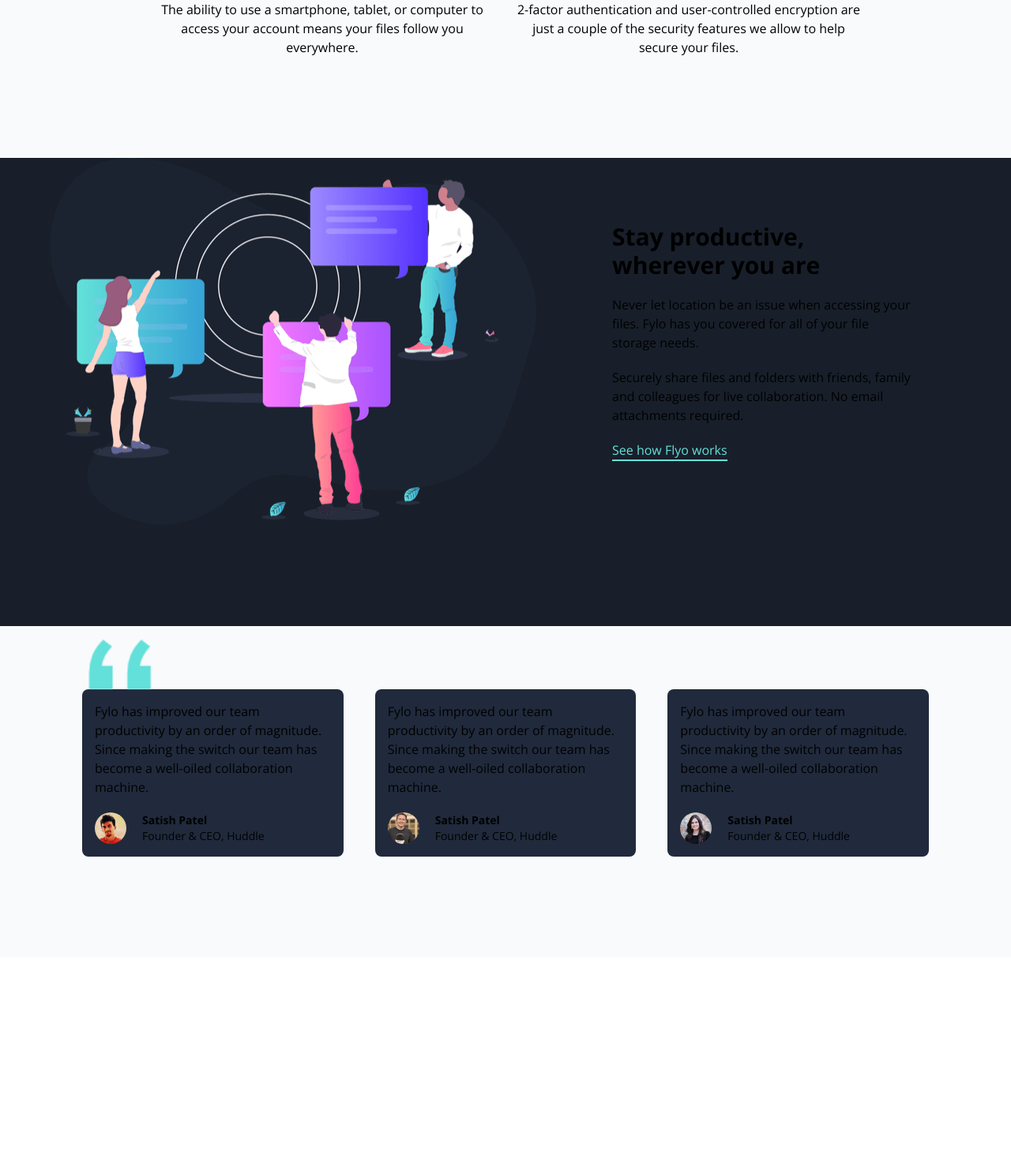
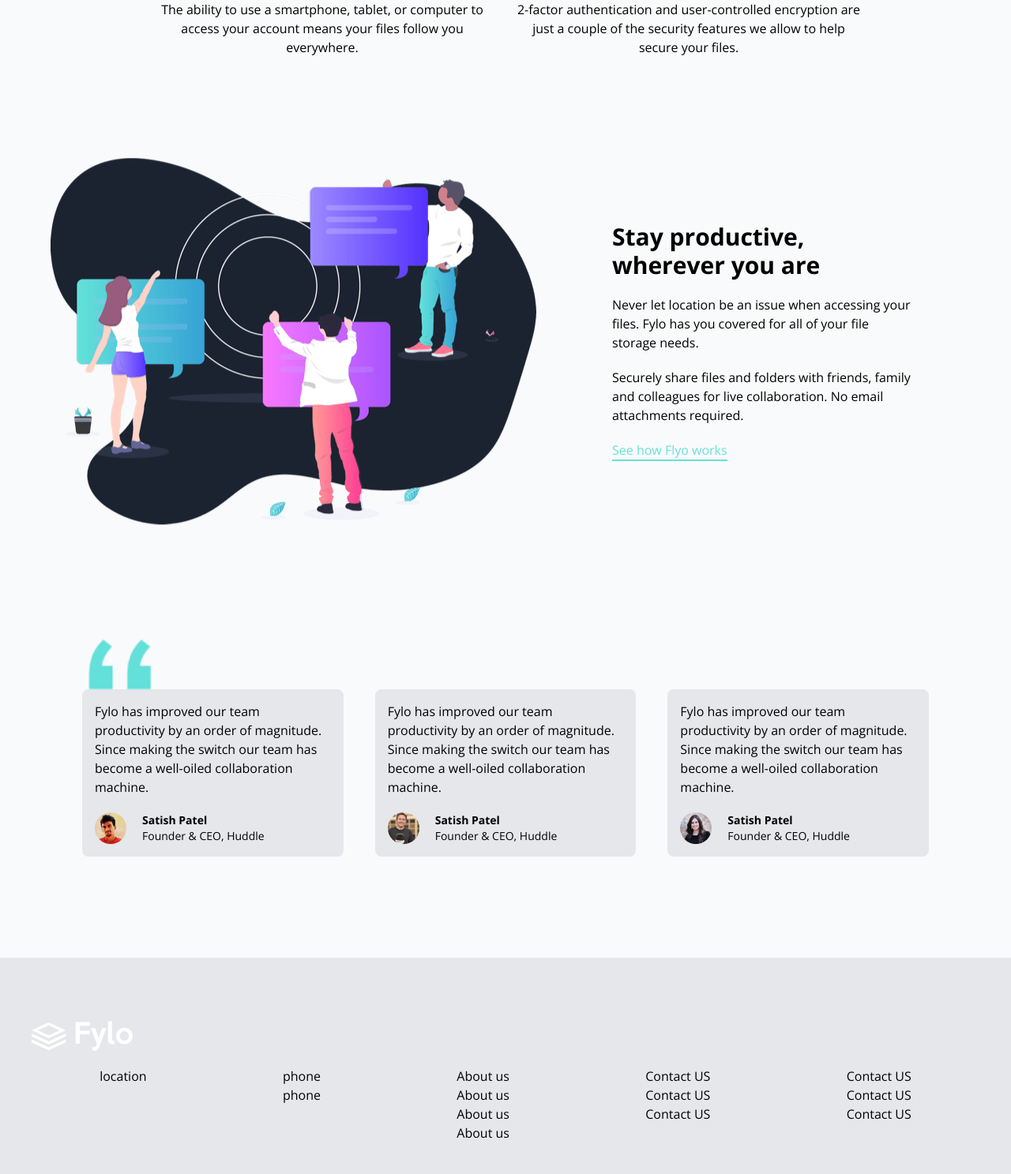
Before and after one commit to Muneeb1030/django_tailwind_projects, a Django app: page /project_5 in a window 1280 px wide. Shown: the part 1882-3369 px from the top of the page at 79% size. Before the commit the page ends 2967 px from the top, so only its background shows below. Run offline with Django 5.2, Linux system fonts and the light colour scheme; some libraries are stand-ins or nearby versions.

Commit message:
update - project 5: footer structured

```diff
--- a/templates/projects/project_5.html
+++ b/templates/projects/project_5.html
@@ -149,7 +149,7 @@
         </div>
       </div>
     </section>
-    <section id="productivity" class="bg-darkBlue1">
+    <section id="productivity" class="bg-gray-50 dark:bg-darkBlue1">
       <div
         class="container flex flex-col md:flex-row mx-auto space-y-20 md:space-y-0 space-x-0 md:space-x-24 max-w-6xl items-center pb-32"
       >
@@ -181,16 +181,16 @@
       id="testimonials"
       class="bg-gray-50 dark:bg-darkBlue1 pt-10 md:pt-20 pb-32"
     >
-      <div class='max-w-6xl mx-auto flex flex-col space-y-5 md:flex-row md:justify-between md:space-y-0 md:space-x-10 px-10'>
-        <div
-          class="relative "
-        >
+      <div
+        class="max-w-6xl mx-auto flex flex-col space-y-5 md:flex-row md:justify-between md:space-y-0 md:space-x-10 px-10"
+      >
+        <div class="relative">
           <img
             src="/static/projects/project_5/images/bg-quotes.png"
             alt=""
             class="absolute w-20 left-2 -top-16"
           />
-          <div class="bg-darkBlue3 rounded-lg p-4">
+          <div class="bg-gray-200 dark:bg-darkBlue3 rounded-lg p-4">
             <p>
               Fylo has improved our team productivity by an order of magnitude.
               Since making the switch our team has become a well-oiled
@@ -209,10 +209,8 @@
             </div>
           </div>
         </div>
-        <div
-
-        >
-          <div class="bg-darkBlue3 rounded-lg p-4">
+        <div>
+          <div class="bg-gray-200 dark:bg-darkBlue3 rounded-lg p-4">
             <p>
               Fylo has improved our team productivity by an order of magnitude.
               Since making the switch our team has become a well-oiled
@@ -231,10 +229,8 @@
             </div>
           </div>
         </div>
-        <div
-
-        >
-          <div class="bg-darkBlue3 rounded-lg p-4">
+        <div>
+          <div class="bg-gray-200 dark:bg-darkBlue3 rounded-lg p-4">
             <p>
               Fylo has improved our team productivity by an order of magnitude.
               Since making the switch our team has become a well-oiled
@@ -255,6 +251,40 @@
         </div>
       </div>
     </section>
+    <section>
+
+    </section>
+    <footer class='bg-gray-200 dark:bg-darkBlue2'>
+    <div class='flex flex-col space-y-5 p-10 pt-20'>
+    <img src="/static/projects/project_5/images/logo-dark-mode.svg" alt="" class='w-32'>
+    <div class='flex flex-col md:flex-row justify-around'>
+      <div>
+      location
+      </div>
+      <div>
+      <p>phone</p>
+      <p>phone</p>
+      </div>
+      <div>
+      <p>About us</p>
+      <p>About us</p>
+      <p>About us</p>
+      <p>About us</p>
+      </div>
+      <div>
+      <p>Contact US</p>
+      <p>Contact US</p>
+      <p>Contact US</p>
+      </div>
+      <div>
+      <p>Contact US</p>
+      <p>Contact US</p>
+      <p>Contact US</p>
+      </div>
+    </div>
+    </div>
+
+    </footer>
   </body>
 
   <script>
--- a/theme/static/css/dist/styles.css
+++ b/theme/static/css/dist/styles.css
@@ -1150,6 +1150,10 @@ select {
   width: 5rem;
 }
 
+.w-24 {
+  width: 6rem;
+}
+
 .max-w-24 {
   max-width: 6rem;
 }
@@ -1242,6 +1246,10 @@ select {
   justify-content: space-between;
 }
 
+.justify-around {
+  justify-content: space-around;
+}
+
 .gap-2 {
   gap: 0.5rem;
 }
@@ -1586,6 +1594,21 @@ select {
   background-color: hsl(219 30% 18% / var(--tw-bg-opacity));
 }
 
+.bg-darkBlue2 {
+  --tw-bg-opacity: 1;
+  background-color: hsl(216 53% 9% / var(--tw-bg-opacity));
+}
+
+.bg-gray-400 {
+  --tw-bg-opacity: 1;
+  background-color: rgb(156 163 175 / var(--tw-bg-opacity));
+}
+
+.bg-gray-200 {
+  --tw-bg-opacity: 1;
+  background-color: rgb(229 231 235 / var(--tw-bg-opacity));
+}
+
 .bg-opacity-35 {
   --tw-bg-opacity: 0.35;
 }
@@ -1799,6 +1822,10 @@ select {
 
 .pt-5 {
   padding-top: 1.25rem;
+}
+
+.pt-20 {
+  padding-top: 5rem;
 }
 
 .text-center {
@@ -2386,6 +2413,16 @@ select {
   background-color: hsl(218 28% 13% / var(--tw-bg-opacity));
 }
 
+.dark\:bg-darkBlue2:is(.dark *) {
+  --tw-bg-opacity: 1;
+  background-color: hsl(216 53% 9% / var(--tw-bg-opacity));
+}
+
+.dark\:bg-darkBlue3:is(.dark *) {
+  --tw-bg-opacity: 1;
+  background-color: hsl(219 30% 18% / var(--tw-bg-opacity));
+}
+
 .dark\:bg-curvy-dark-mode:is(.dark *) {
   background-image: url('/static/projects/project_5/images/bg-curvy-dark-mode.svg');
 }
```
